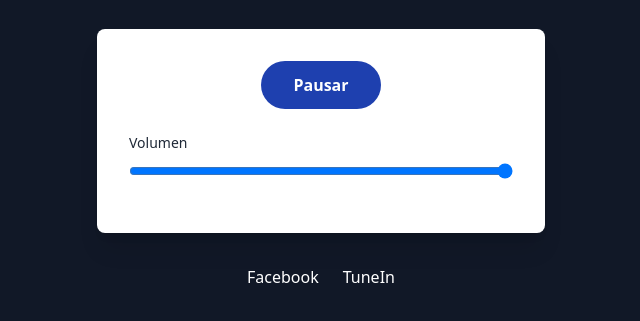
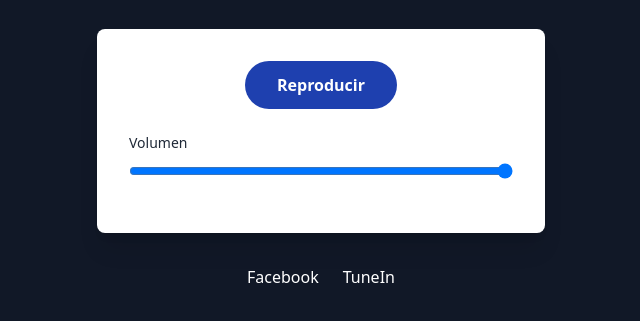
Before and after one commit to AlfaYOmega927/reproductor, a plain HTML site: page index.html in a window 1280 px wide. Shown: the part 383-704 px from the top of the page, without its empty margins (319-959 px from the left). Drawn offline with nearby package versions, Linux system fonts and the light colour scheme.

Commit message:
Update index.html

```diff
--- a/index.html
+++ b/index.html
@@ -21,7 +21,7 @@
         <p class="text-lg italic text-accent-color mt-2">Iluminando tu vida</p>
     </div>
     <div class="mt-8 w-full max-w-md bg-white p-8 rounded-lg shadow-xl flex flex-col items-center">
-        <button id="playPauseBtn" class="bg-blue-800 hover:bg-blue-800 text-secondary-color hover:text-white font-bold py-3 px-8 rounded-full mb-6 transition-all focus:outline-none focus:ring-4 focus:ring-blue-500">Pausar</button>
+        <button id="playPauseBtn" class="bg-blue-800 hover:bg-blue-800 text-secondary-color hover:text-white font-bold py-3 px-8 rounded-full mb-6 transition-all focus:outline-none focus:ring-4 focus:ring-blue-500">Reproducir</button>
         <div class="w-full mb-4">
             <label for="volumeSlider" class="block text-sm text-gray-800 mb-2">Volumen</label>
             <input type="range" id="volumeSlider" class="w-full accent-primary-color" min="0" max="1" step="0.01" value="1">
```
